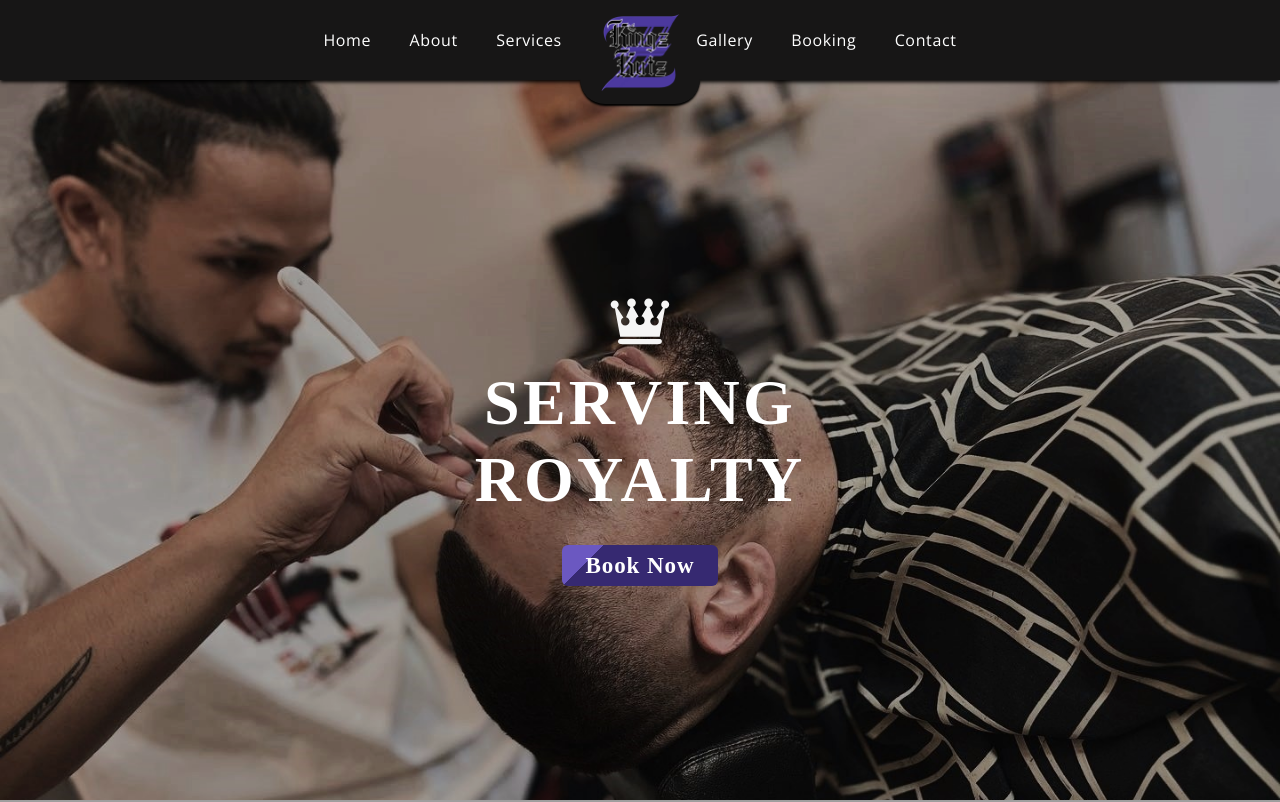
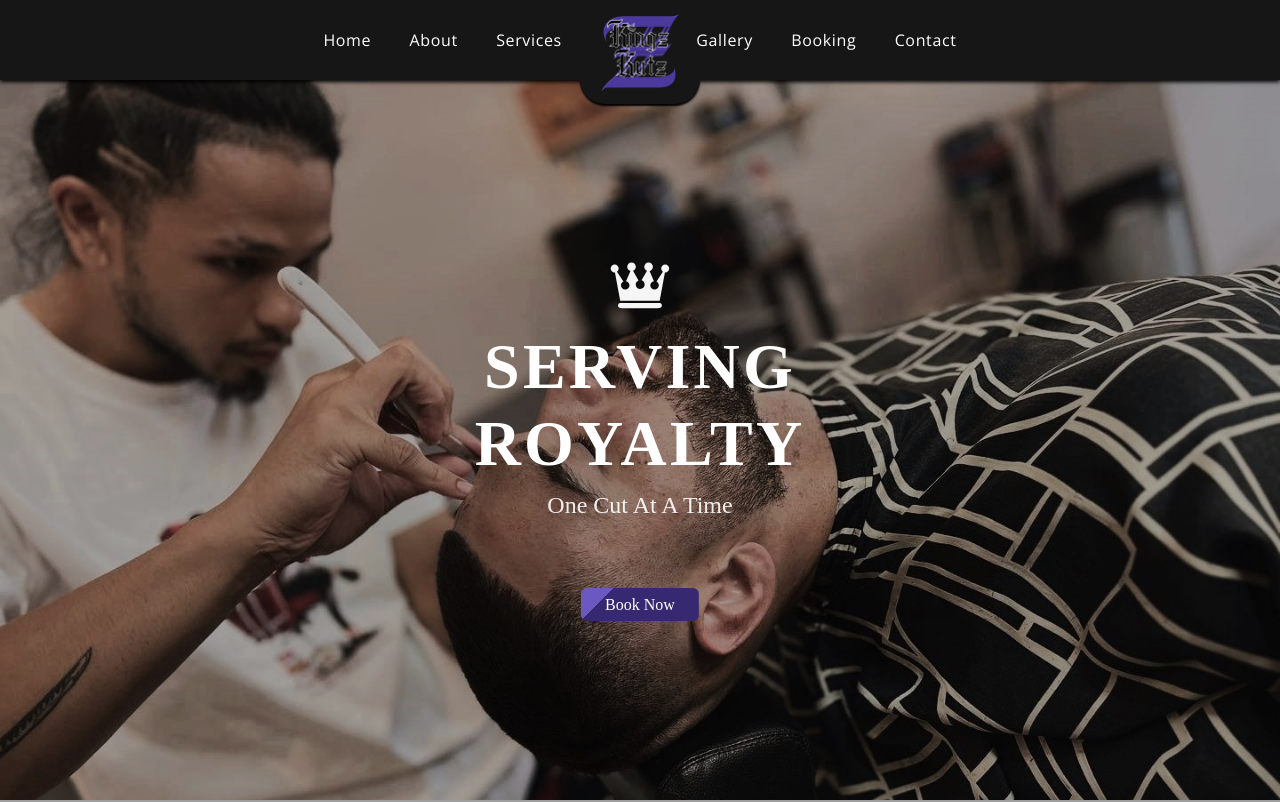
Before and after one commit to JuanTwo779/kingz-kutz-v3, a React (Vite) app: page / in a window 1280 px wide. Shown: the top 802 px of the page. Built offline with nearby package versions, Linux system fonts and the light colour scheme; grey boxes are pictures that could not be loaded; a web font is replaced by a local one.

Commit message:
Call to action added

```diff
--- a/src/container/Hero/Hero.css
+++ b/src/container/Hero/Hero.css
@@ -24,8 +24,19 @@
  }
 
  .app__hero-h2 {
+     font-family: var(--font-base);
+     color: var(--color-white);
      text-transform: capitalize;
-     margin-top: 15px;
+     /* margin-top: 0; */
+     margin-bottom: 3rem;
+     font-size: 1.5rem;
+     font-weight: 400;
+     opacity: 0.9;
+ }
+
+.app__hero-h3 {
+     text-transform: capitalize;
+     margin-top: 1rem;
  }
 
 .app__hero-img img{
@@ -59,6 +70,10 @@
           margin-top: 5px;
      }
 
+     .app__hero-h3{
+          margin-top: 15px;
+     }
+
      .app__hero-desc{
           width: 80%;
      }
--- a/src/container/Hero/Hero.jsx
+++ b/src/container/Hero/Hero.jsx
@@ -11,7 +11,8 @@ const Hero = () => (
                <div className='app__hero-info'>
                     <GiQueenCrown />
                     <h1 className='app__hero-h1'>Serving royalty</h1>
-                    <h2 className='app__hero-h2'><Link to='/booking' className="p__cormorant custom__button">Book Now</Link></h2>
+                    <h2 className='app__hero-h2'>One cut at a time</h2>
+                    <h3 className='app__hero-h3'><Link to='/booking' className="custom__button">Book Now</Link></h3>
                </div>
           </div>
      </>
```
